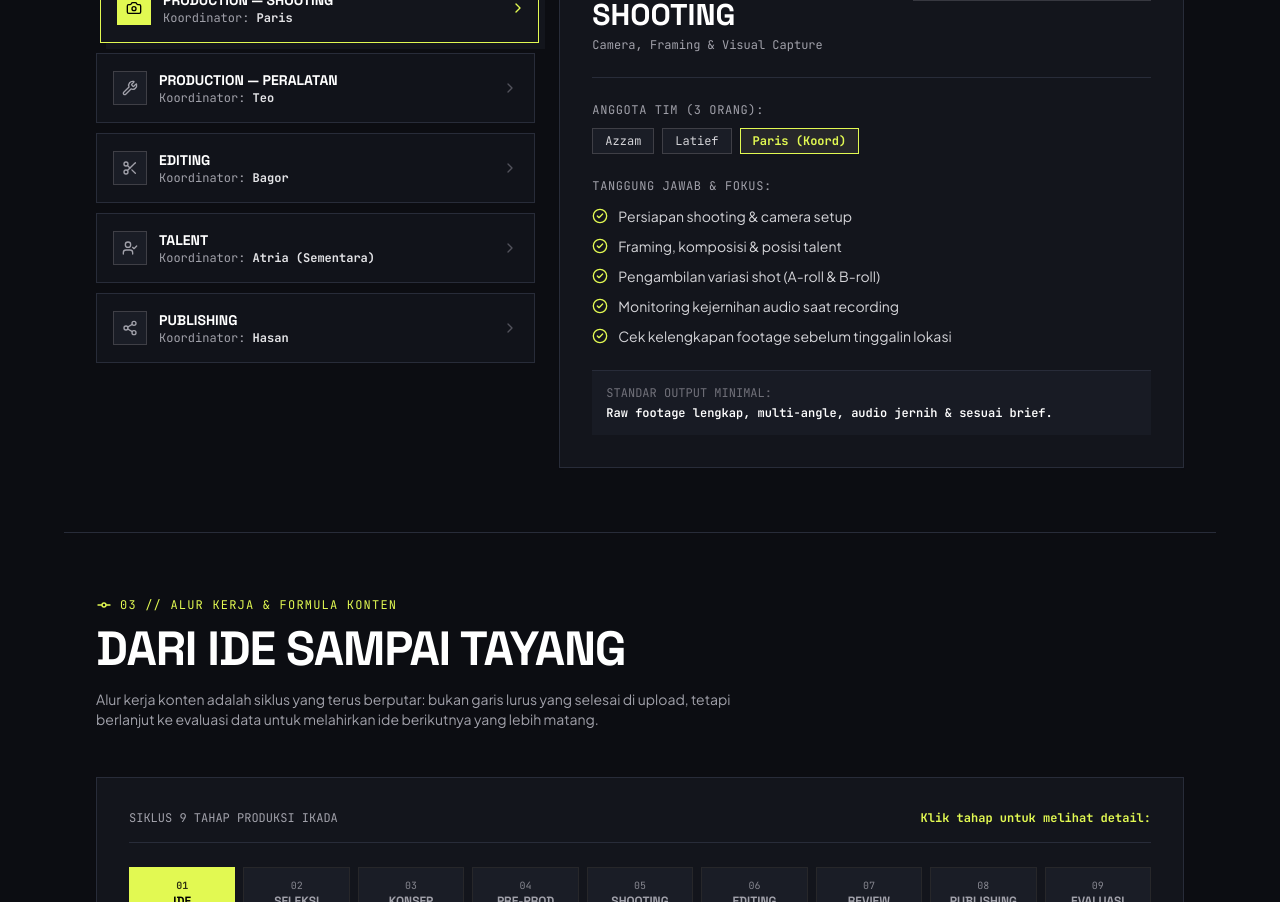
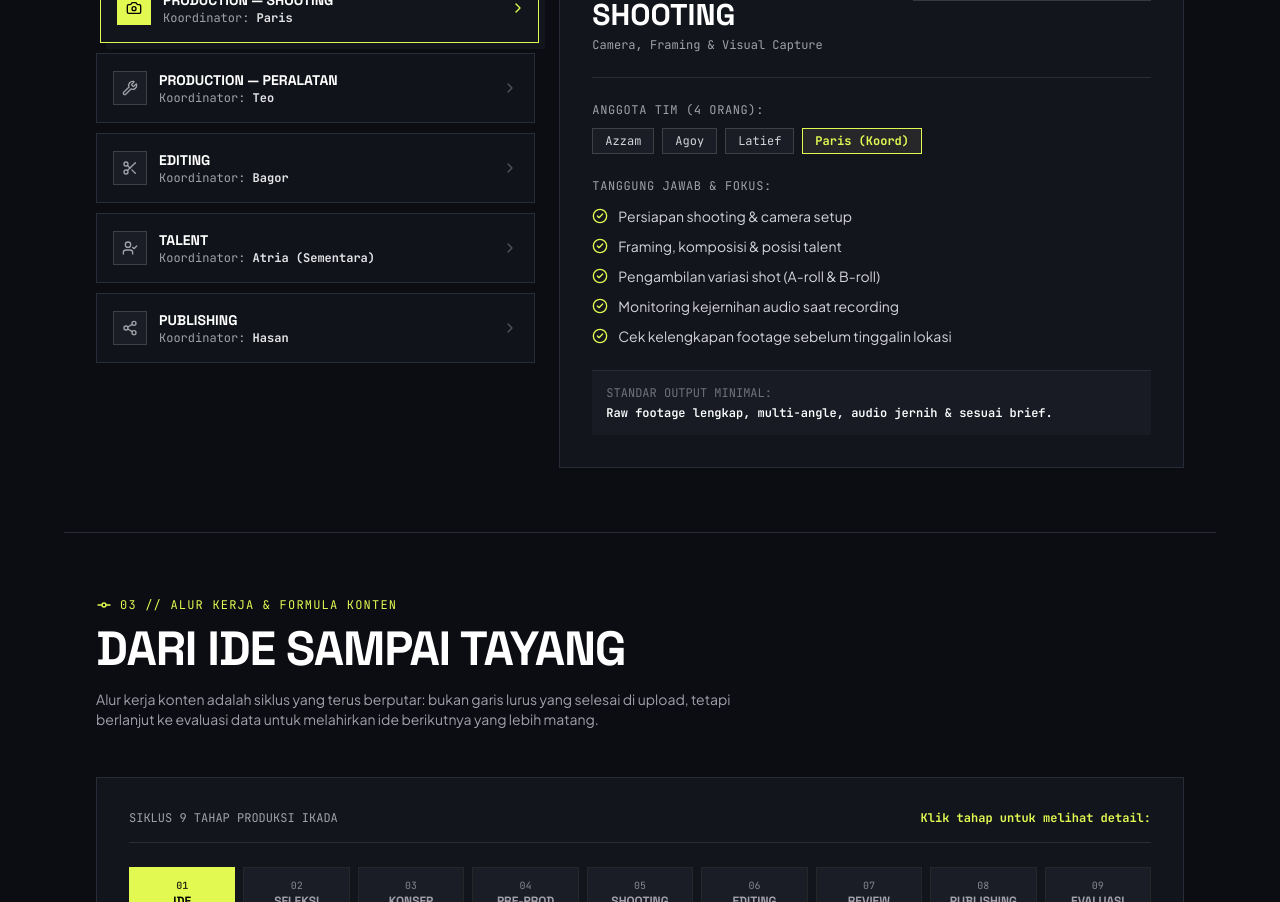
Before and after one commit to mhmmdragilpy/web-ikada, a React (Vite) app: page / in a window 1280 px wide. Shown: the part 2280-3182 px from the top of the page. Built offline with nearby package versions, Linux system fonts and the light colour scheme.

Commit message:
feat: tambah Agoy ke divisi Production Shooting dan Recording

```diff
--- a/src/data/prdData.js
+++ b/src/data/prdData.js
@@ -35,7 +35,7 @@ export const PRD_DATA = {
       name: "PRODUCTION — SHOOTING",
       subtitle: "Camera, Framing & Visual Capture",
       coordinator: "Paris",
-      members: ["Azzam", "Latief", "Paris"],
+      members: ["Azzam", "Agoy", "Latief", "Paris"],
       focus: "Mengubah konsep menjadi FOOTAGE berkualitas",
       principle: "Konsep sudah jelas, footage harus cukup.",
       tagColor: "border-zinc-900 dark:border-ikada-volt/60 text-zinc-950 dark:text-ikada-volt bg-zinc-200 dark:bg-ikada-volt/10 font-bold",
```
